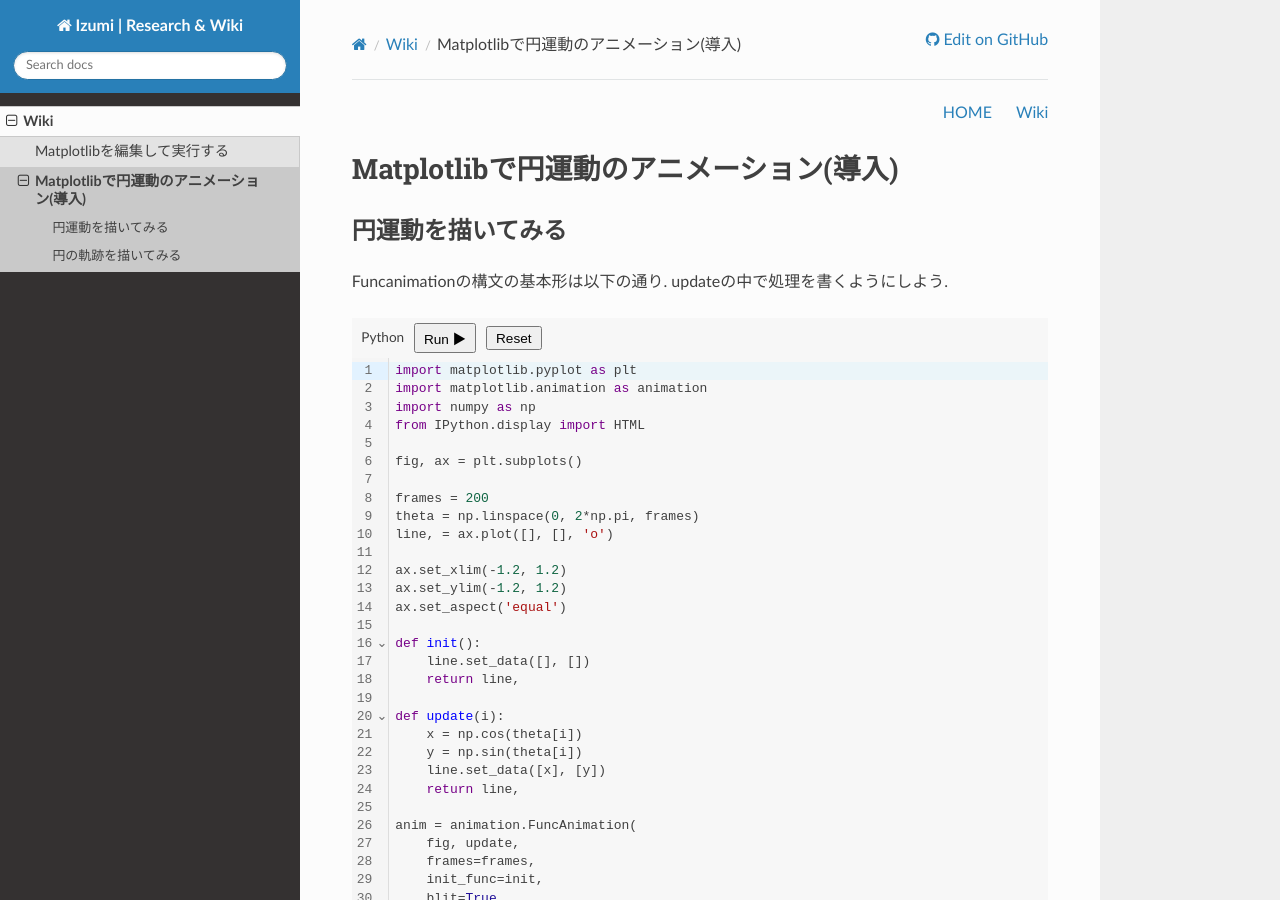
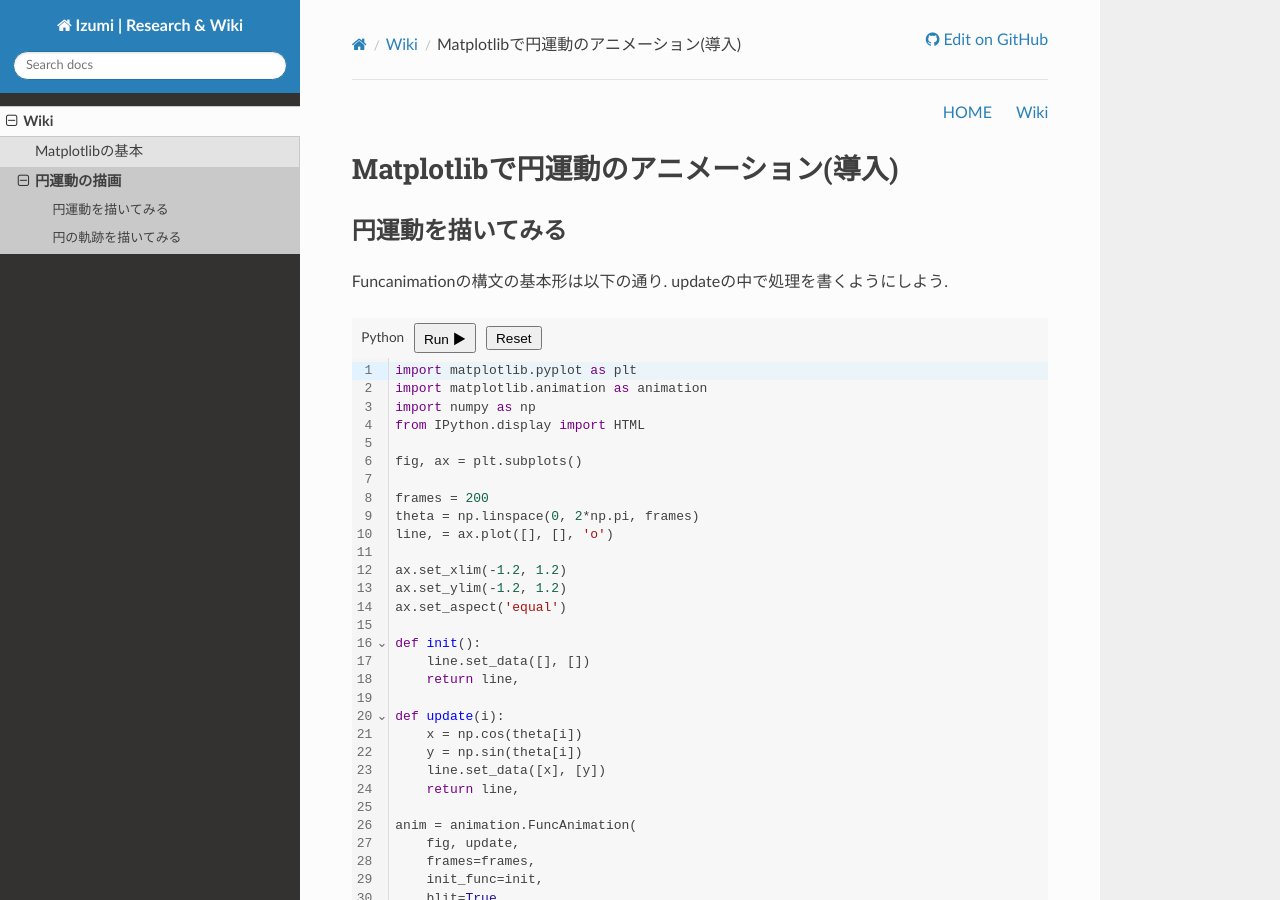
Before and after one commit to izumi0x01/izumi0x01.github.io, a Sphinx documentation site: the page built from docs/wiki/python/draw_circle.md, in a window 1280 px wide and 900 px high. Built offline with Sphinx 7.4.7 and the Read the Docs theme 3.1.0, drawn with Linux system fonts in a browser that asks for light colours; pages that are not in the unit, such as notebooks, are missing from menus.

Commit message:
Update Japanese titles in wiki index

````diff
--- a/docs/wiki/index.md
+++ b/docs/wiki/index.md
@@ -6,6 +6,7 @@ Pythonのコードを編集して実行できる研究ノートです。
 :maxdepth: 1
 :caption: Python
 
-python/matplotlib-interactive
-python/draw_circle
+Matplotlibの基本 <python/matplotlib-interactive>
+円運動の描画 <python/draw_circle>
+斜方投射の運動 <python/draw_projecttile_motion>
 ```
````
